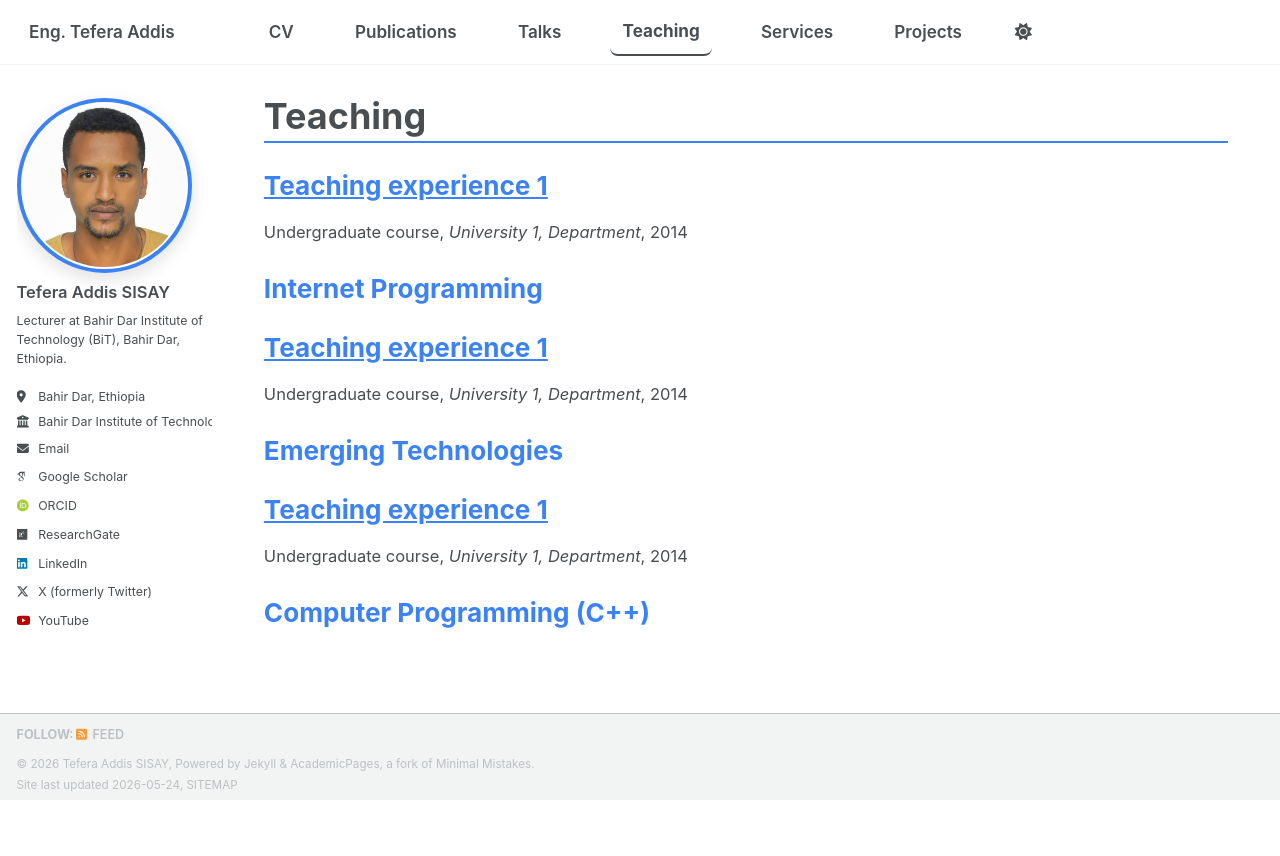
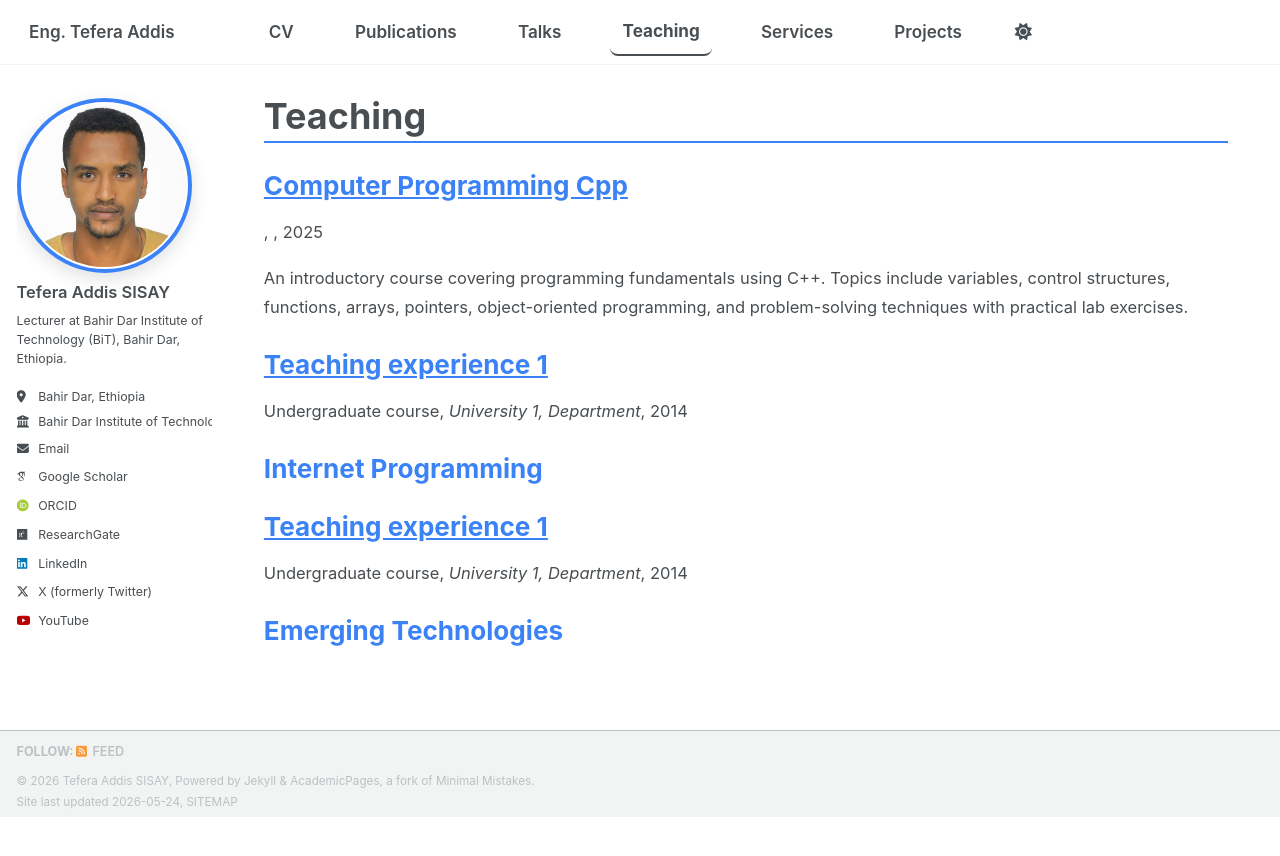
Before and after one commit to tefera-addis-sisay/tefera-addis-sisay.github.io, a Jekyll site: the page built from _pages/teaching.html, in a window 1280 px wide. Shown: the top 856 px of the page. Built offline with Jekyll 4.4.1, drawn with Linux system fonts in a browser that asks for light colours; some web fonts are replaced; a script bundle is joined from its source files by our own code; library files that are not in the unit come from our copies.

Commit message:
Update computer-programming-cpp.md

```diff
--- a/_teaching/computer-programming-cpp.md
+++ b/_teaching/computer-programming-cpp.md
@@ -1,21 +1,9 @@
 ---
-title: "Teaching experience 1"
-collection: teaching
-type: "Undergraduate course"
-permalink: /teaching/2014-spring-teaching-1
-venue: "University 1, Department"
-date: 2014-01-01
-location: "City, Country"
----
-
-
-## Computer Programming (C++)
-
-**Type:** Undergraduate Course
-**Venue:** Bahir Dar Institute of Technology, Software Engineering
-**Location:** Bahir Dar, Ethiopia
-**Date:** 2025
-
+course: "Computer Programming (C++)"
+institution: "Bahir Dar Institute of Technology, Software Engineering"
+date: 2025-01-01
+role: "Undergraduate course"
+excerpt: "An introductory course covering programming fundamentals using C++. Topics include variables, control structures, functions, arrays, pointers, object-oriented programming, and problem-solving techniques with practical lab exercises."
 ---
 
 ## 📘 Course Description
```
